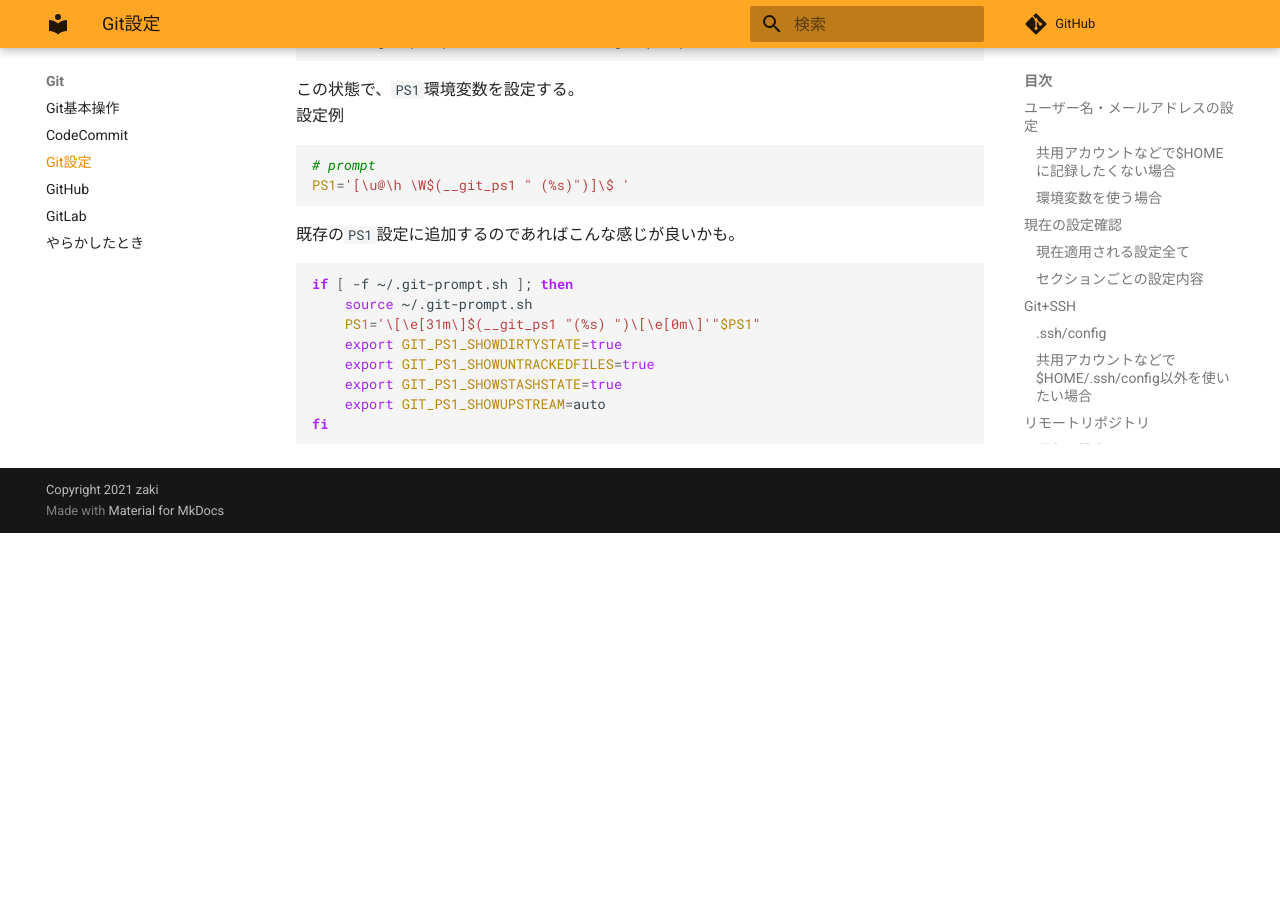
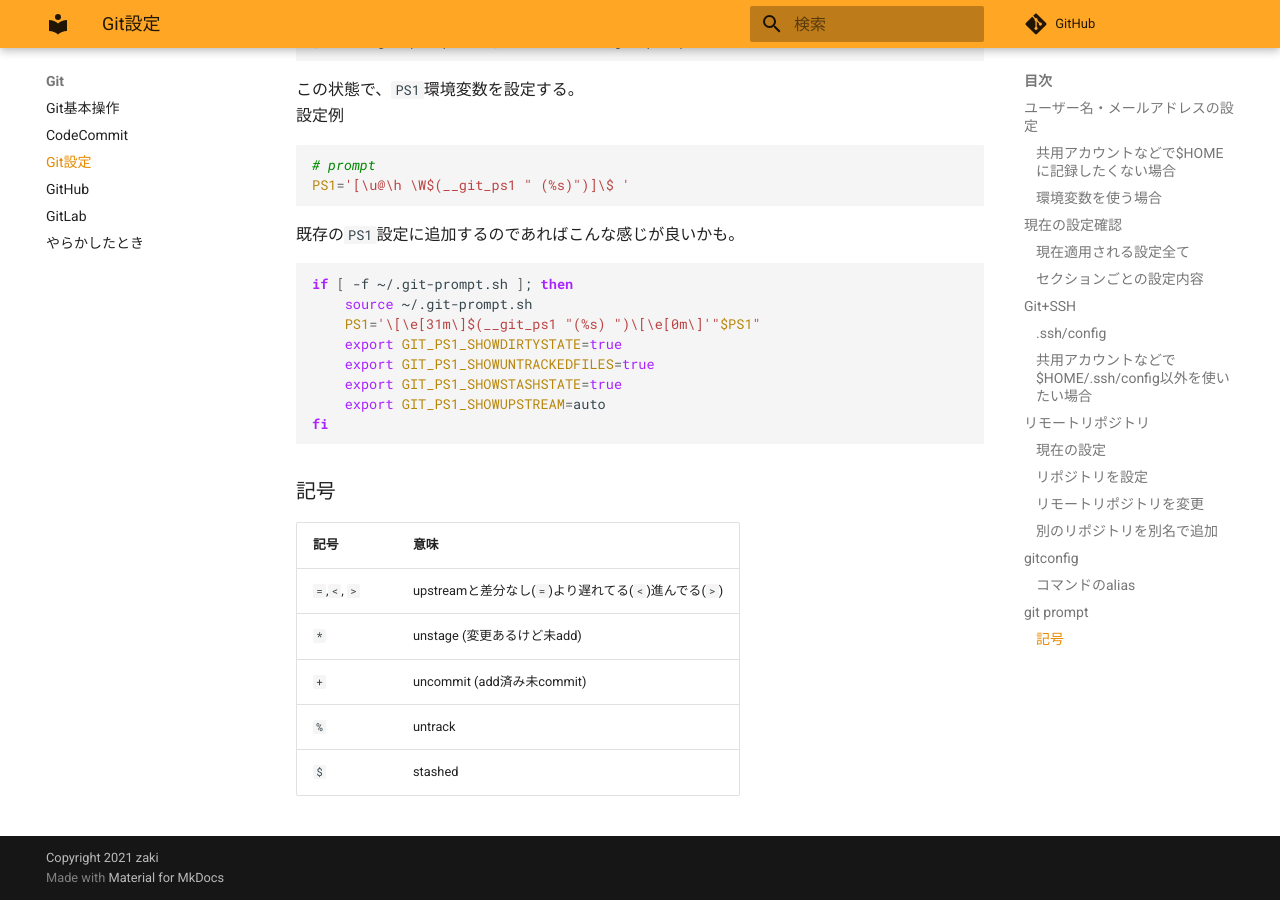
Before and after one commit to zaki-lknr/docs, an MkDocs documentation site: the page built from docs/Git/configure.md, in a window 1280 px wide and 900 px high, scrolled down 2955 px. Built offline with MkDocs 1.6.1 and Material for MkDocs 9.7.7, drawn with Linux system fonts in a browser that asks for light colours; comment, search, counter and statistics services are not loaded; before the commit the page ends 3488 px from its top, so only the background shows below that.

Commit message:
add: git/configure: git-promptの記号

````diff
--- a/docs/Git/configure.md
+++ b/docs/Git/configure.md
@@ -158,3 +158,13 @@ if [ -f ~/.git-prompt.sh ]; then
     export GIT_PS1_SHOWUPSTREAM=auto
 fi
 ```
+
+### 記号
+
+| 記号           | 意味                                     |
+| ------------ | -------------------------------------- |
+| `=`,`<`, `>` | upstreamと差分なし(`=`)より遅れてる(`<`)進んでる(`>`) |
+| `*`          | unstage (変更あるけど未add)                   |
+| `+`          | uncommit (add済み未commit)                |
+| `%`          | untrack                                |
+| `$`          | stashed                                |
````
